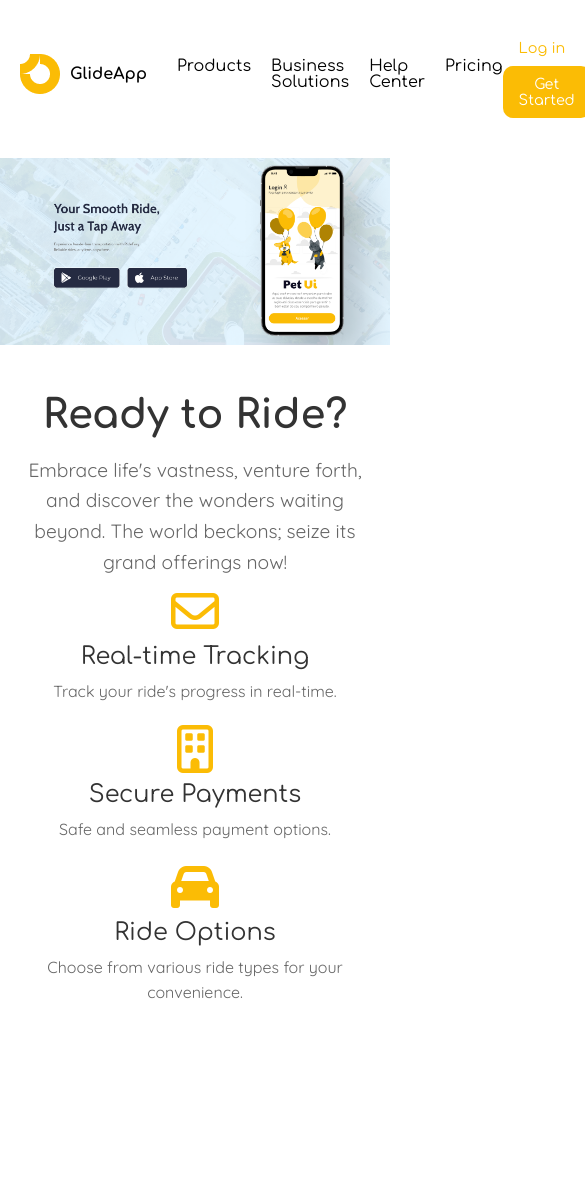
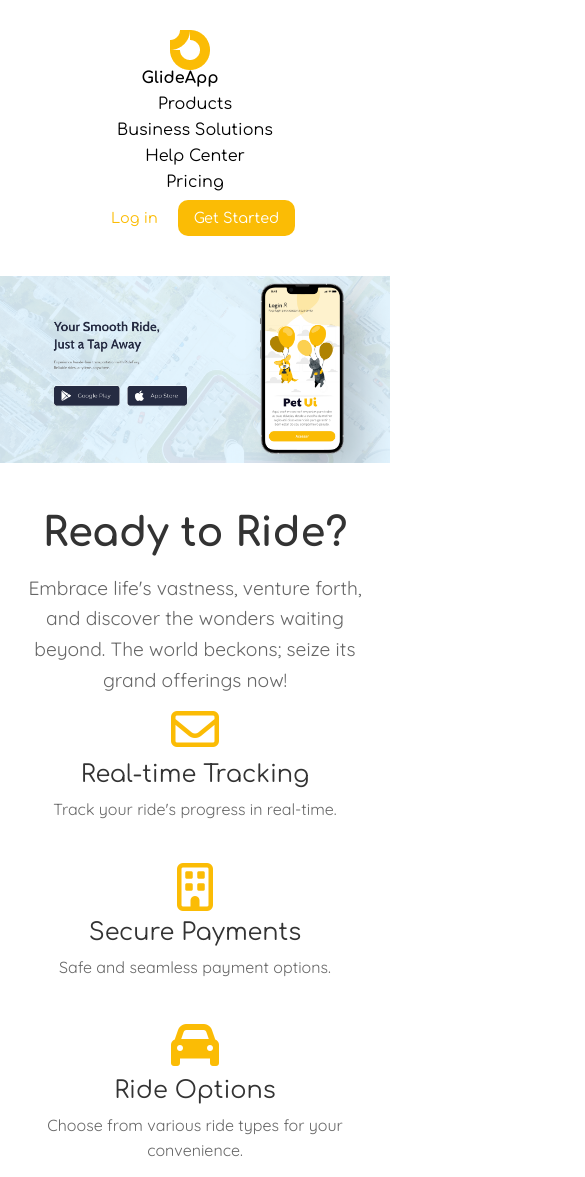
Before and after one commit to JoseEnioSegundo/-Layout---Taxi, a plain HTML site: page index.html in a window 390 px wide. Shown: the whole page, 585 px wide, since content can reach past the window. Before the commit the page ends 1056 px from the top, so only its background shows below. Drawn offline with Linux system fonts and the light colour scheme.

Commit message:
ultimo do dia

```diff
--- a/index.html
+++ b/index.html
@@ -32,18 +32,15 @@
             <button class="btn-started" id="get-started">Get Started</button>
         </div>
     </header>
-
     <main>
         <section class="banner">
             <img src="scr/images/Hero.png" alt="hero" class="hero" />
         </section>
-
         <section class="bannertext">
             <h1>Ready to Ride?</h1>
             <p>Embrace life's vastness, venture forth, and discover the wonders waiting beyond. The world beckons; seize its grand offerings now!</p>
-
-            <section class="features">
-                <ul class="feature-list">
+            <section>
+                <ul class="features">
                     <li class="feature-item">
                         <i class="fa-regular fa-envelope"></i>
                         <h2>Real-time Tracking</h2>
--- a/style.css
+++ b/style.css
@@ -122,15 +122,6 @@
     gap: 20px; /* Espaço entre os itens */
 }
 
-.feature-list {
-    display: flex; /* Flexbox para alinhamento horizontal */
-    flex-wrap: wrap; /* Permite a quebra de linha */
-    justify-content: flex-start; /* Alinha os itens à esquerda */
-    padding: 0;
-    margin: 0;
-    list-style: none;
-}
-
 .feature-item {
     flex: 1 1 45%; /* Flexível: ocupa 45% do espaço disponível, mas pode encolher ou crescer */
     text-align: center; /* Centraliza o conteúdo dentro de cada item */
@@ -163,4 +154,19 @@
     .feature-item {
         flex: 1 1 100%; /* Faz com que os itens ocupem 100% da largura na tela pequena */
     }
+
+    .header-container {
+        flex-direction: column; /* Faz o header empilhar os itens na versão mobile */
+        text-align: center; /* Centraliza os elementos do header */
+    }
+
+    .menu {
+        flex-direction: column; /* Coloca o menu em uma coluna em telas pequenas */
+        gap: 10px; /* Diminui o espaçamento entre os itens do menu */
+    }
+
+    .botoes {
+        flex-direction: column; /* Coloca os botões em uma coluna */
+        gap: 10px; /* Diminui o espaçamento entre os botões */
+    }
 }
```
